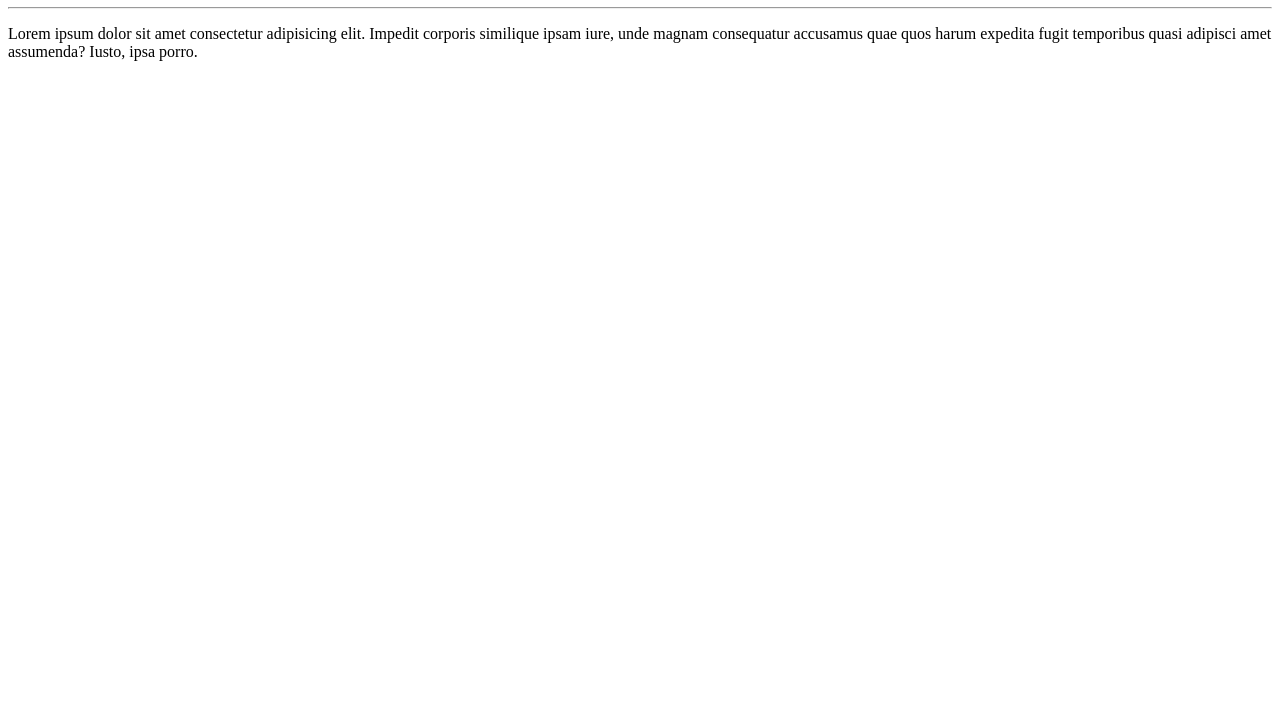
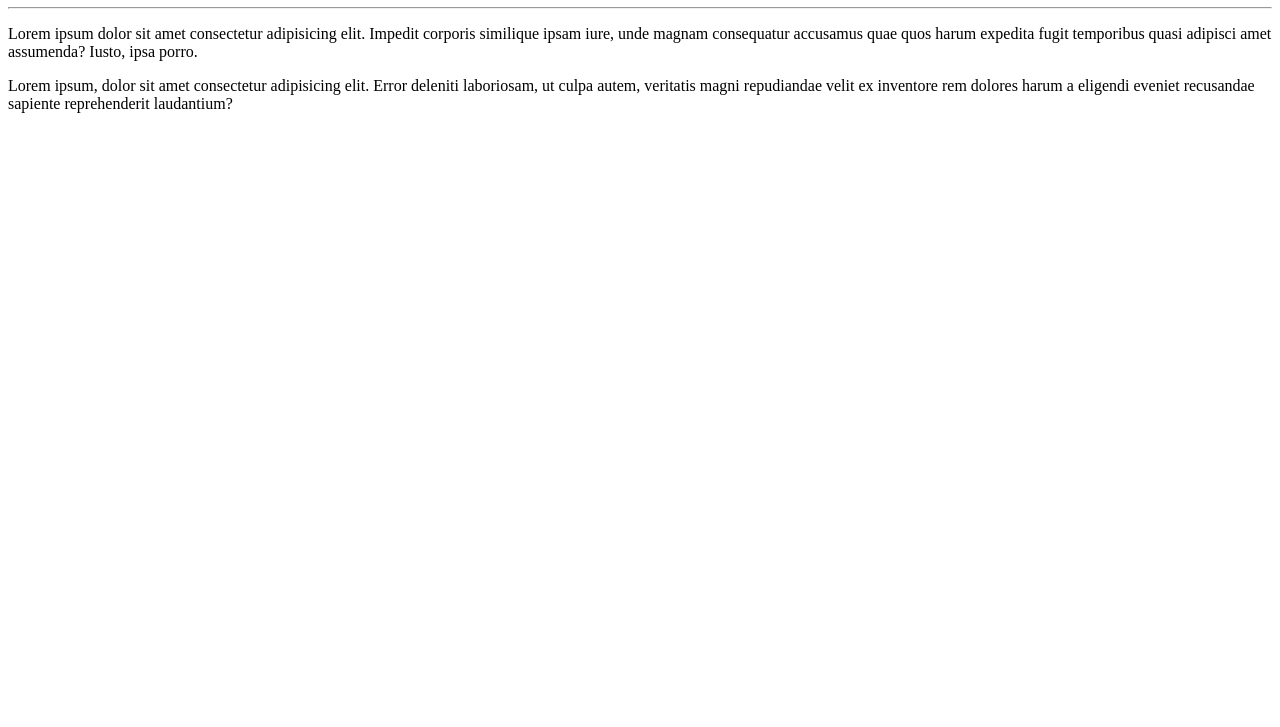
Before and after one commit to Viniciussfr/Ola-Mundo, a plain HTML site: page site-exemplo/index.html in a window 1280 px wide. Shown: the part 73-800 px from the top of the page. Drawn offline with Linux system fonts and the light colour scheme.

Commit message:
Adicionei um paragrafo

```diff
--- a/site-exemplo/index.html
+++ b/site-exemplo/index.html
@@ -10,5 +10,6 @@
     <h1>Olá, Mundo!</h1>
     <hr>
     <p>Lorem ipsum dolor sit amet consectetur adipisicing elit. Impedit corporis similique ipsam iure, unde magnam consequatur accusamus quae quos harum expedita fugit temporibus quasi adipisci amet assumenda? Iusto, ipsa porro.</p>
+    <p>Lorem ipsum, dolor sit amet consectetur adipisicing elit. Error deleniti laboriosam, ut culpa autem, veritatis magni repudiandae velit ex inventore rem dolores harum a eligendi eveniet recusandae sapiente reprehenderit laudantium?</p>
 </body>
 </html>
```
